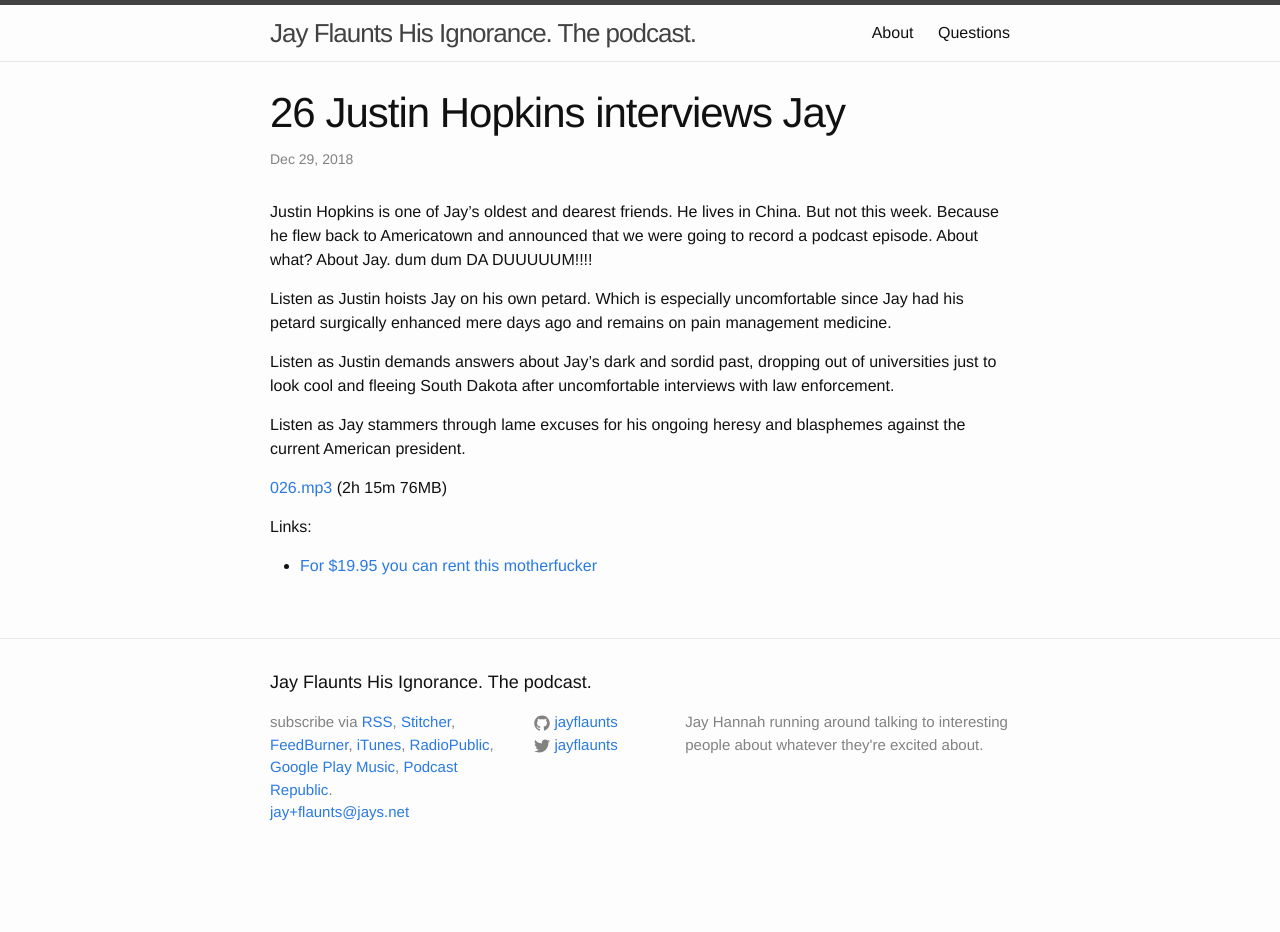
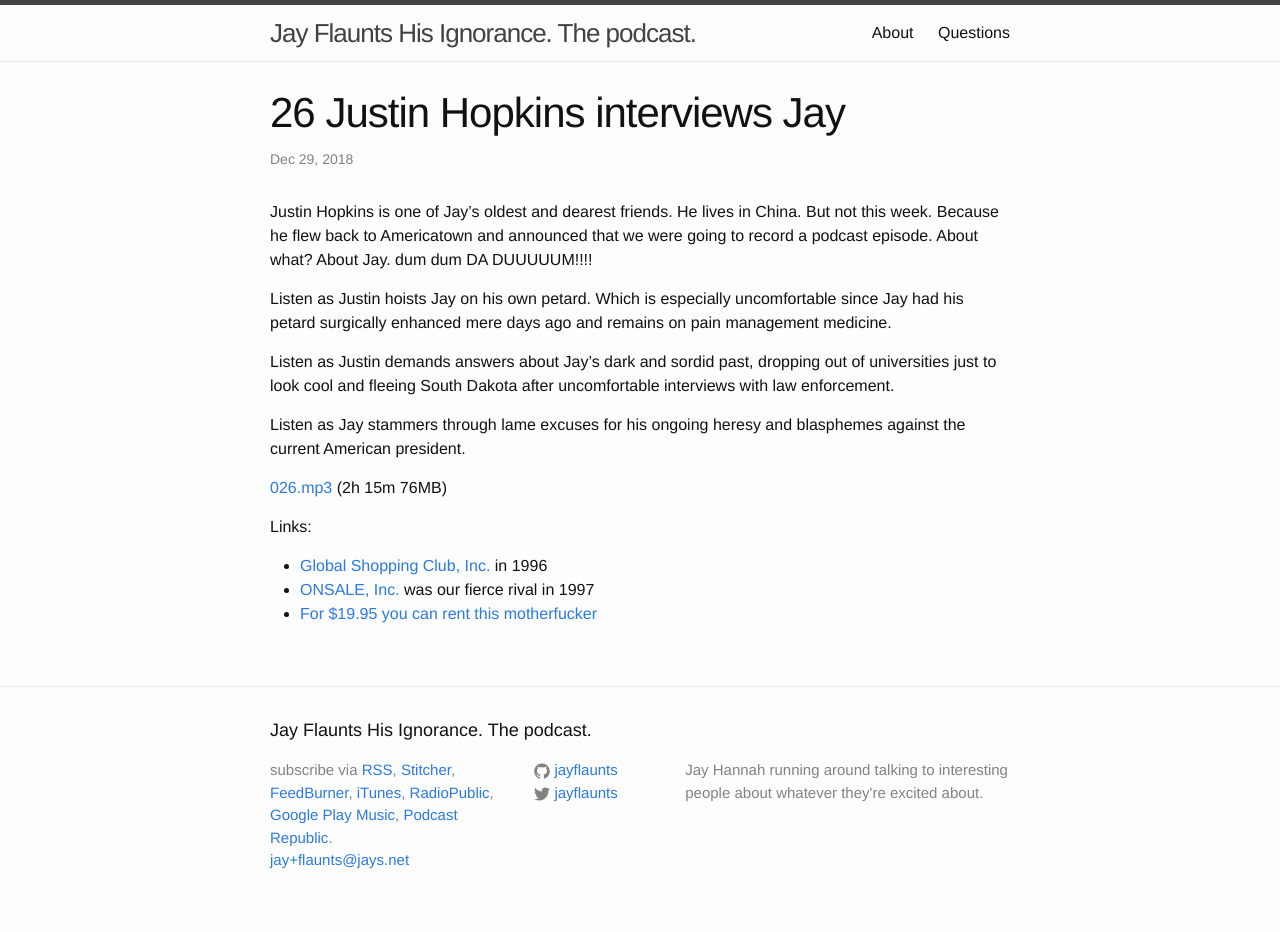
Before and after one commit to jhannah/jayflaunts, a Jekyll site: the page built from _posts/2018-12-29-justin-hopkins.md, in a window 1280 px wide. Built offline with Jekyll 4.4.1, drawn with Linux system fonts in a browser that asks for light colours; before the commit the page ends 900 px from its top, so only the background shows below that.

Commit message:
waybackmachine links

```diff
--- a/_posts/2018-12-29-justin-hopkins.md
+++ b/_posts/2018-12-29-justin-hopkins.md
@@ -24,4 +24,6 @@ American president.
 <a href="{{site.storage_url}}/026.mp3" target="_blank">026.mp3</a> (2h 15m 76MB)
 
 Links:
+* [Global Shopping Club, Inc.](https://web.archive.org/web/19961227174742/http://www.gsci.com:80/) in 1996
+* [ONSALE, Inc.](https://web.archive.org/web/19970710191558/http://www.onsale.com:80/) was our fierce rival in 1997
 * [For $19.95 you can rent this motherfucker](https://www.youtube.com/watch?v=likoxH4loEA)
```
